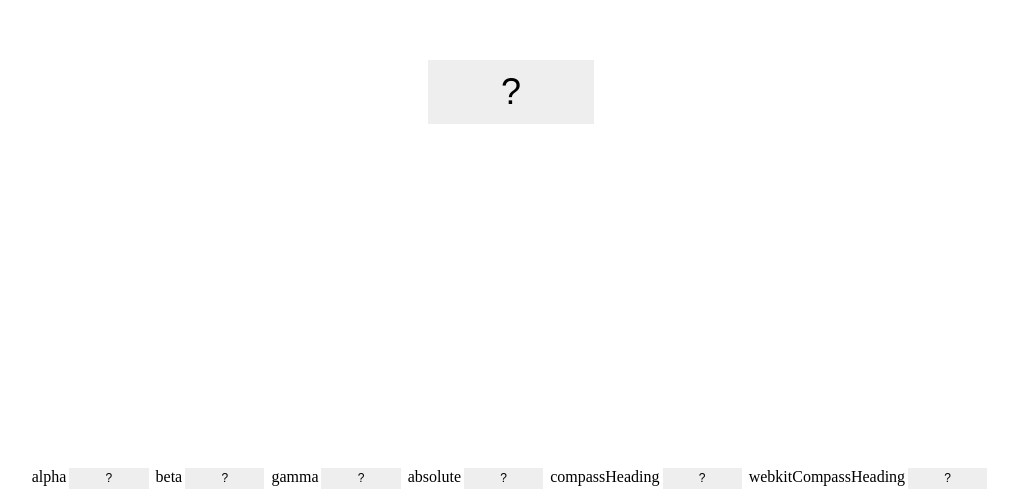
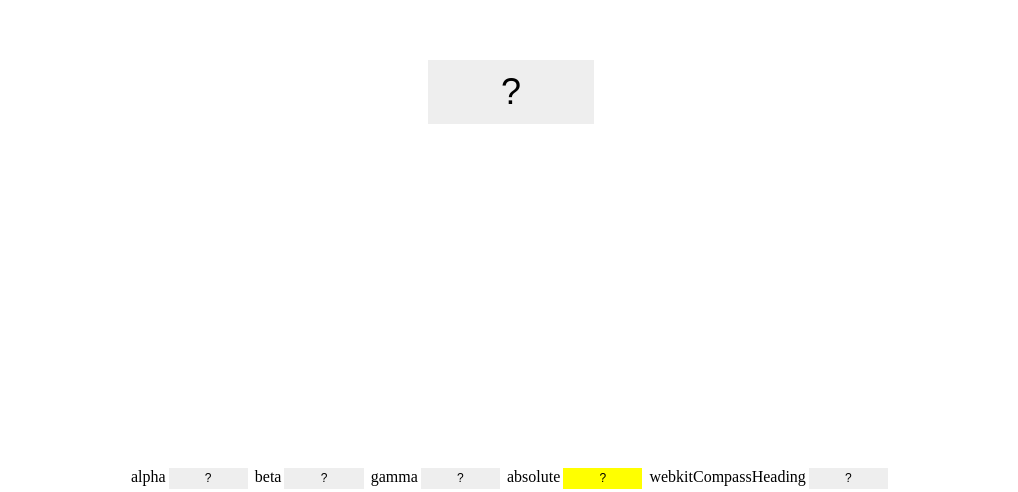
Before and after one commit to pirxpilot/kompas, a plain HTML site: page index.html in a window 1280 px wide. Shown: the part 308-800 px from the top of the page, without its empty margins (129-1147 px from the left). Drawn offline with Linux system fonts and the light colour scheme.

Commit message:
update example

```diff
--- a/index.html
+++ b/index.html
@@ -34,6 +34,9 @@
       width: 6em;
       font-size: 12px;
     }
+    .absolute input[name="absolute"] {
+      background-color: yellow;
+    }
   </style>
 </head>
 <body>
@@ -45,7 +48,6 @@
     <label>beta<input name='beta' value='?' readonly></label>
     <label>gamma<input name='gamma' value='?' readonly></label>
     <label>absolute<input name='absolute' value='?' readonly></label>
-    <label>compassHeading<input name='compassHeading' value='?' readonl></label>
     <label>webkitCompassHeading<input name='webkitCompassHeading' value='?' readnly></label>
   </form>
   <script type="text/javascript">
@@ -60,6 +62,10 @@
       'deviceorientationabsolute' :
       'deviceorientation';
 
+    if (DO_EVENT === 'deviceorientationabsolute') {
+      document.body.classList.add('absolute');
+    }
+
     window.addEventListener(DO_EVENT, function(ev) {
       [
         'alpha',
```
